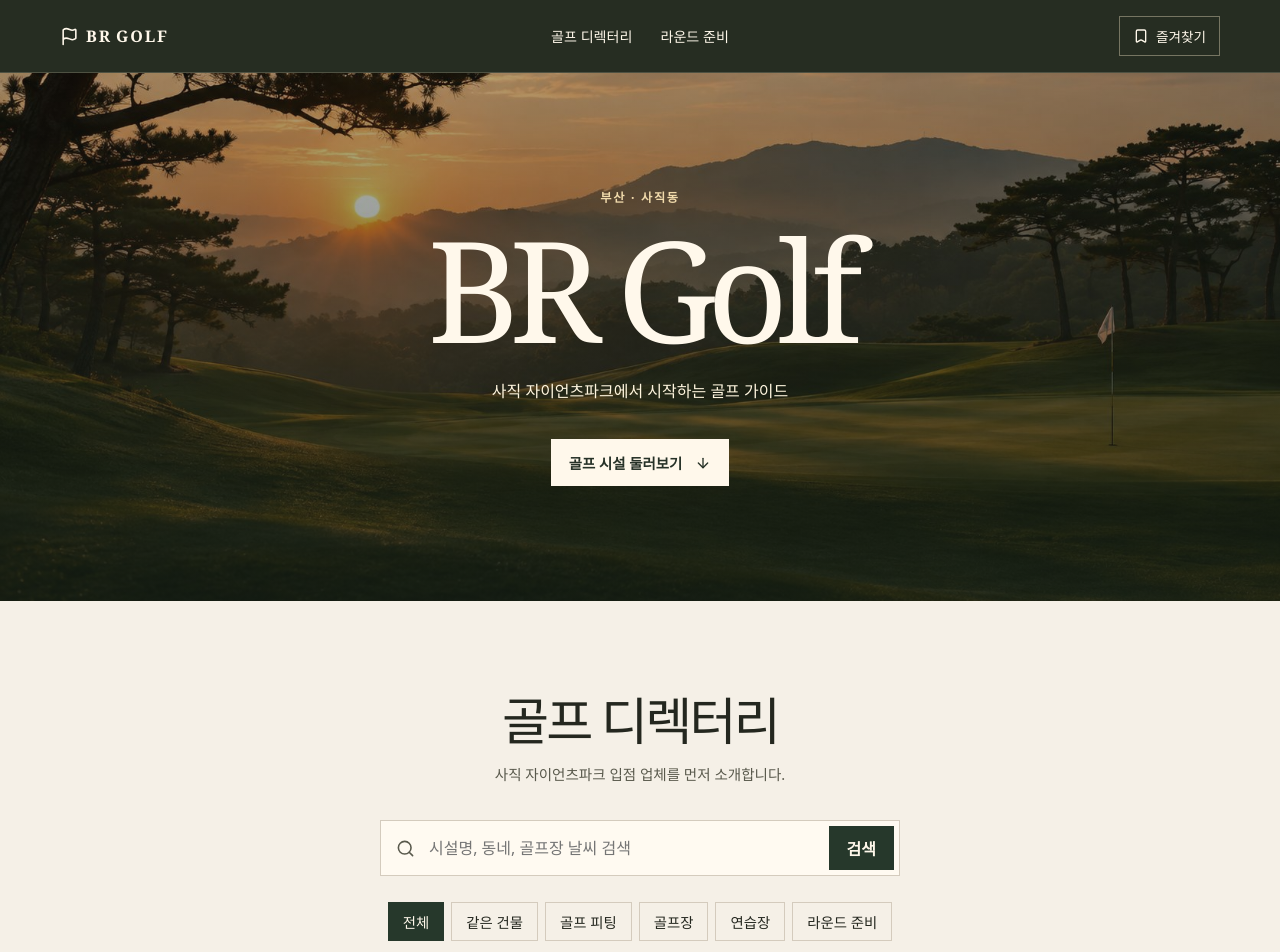
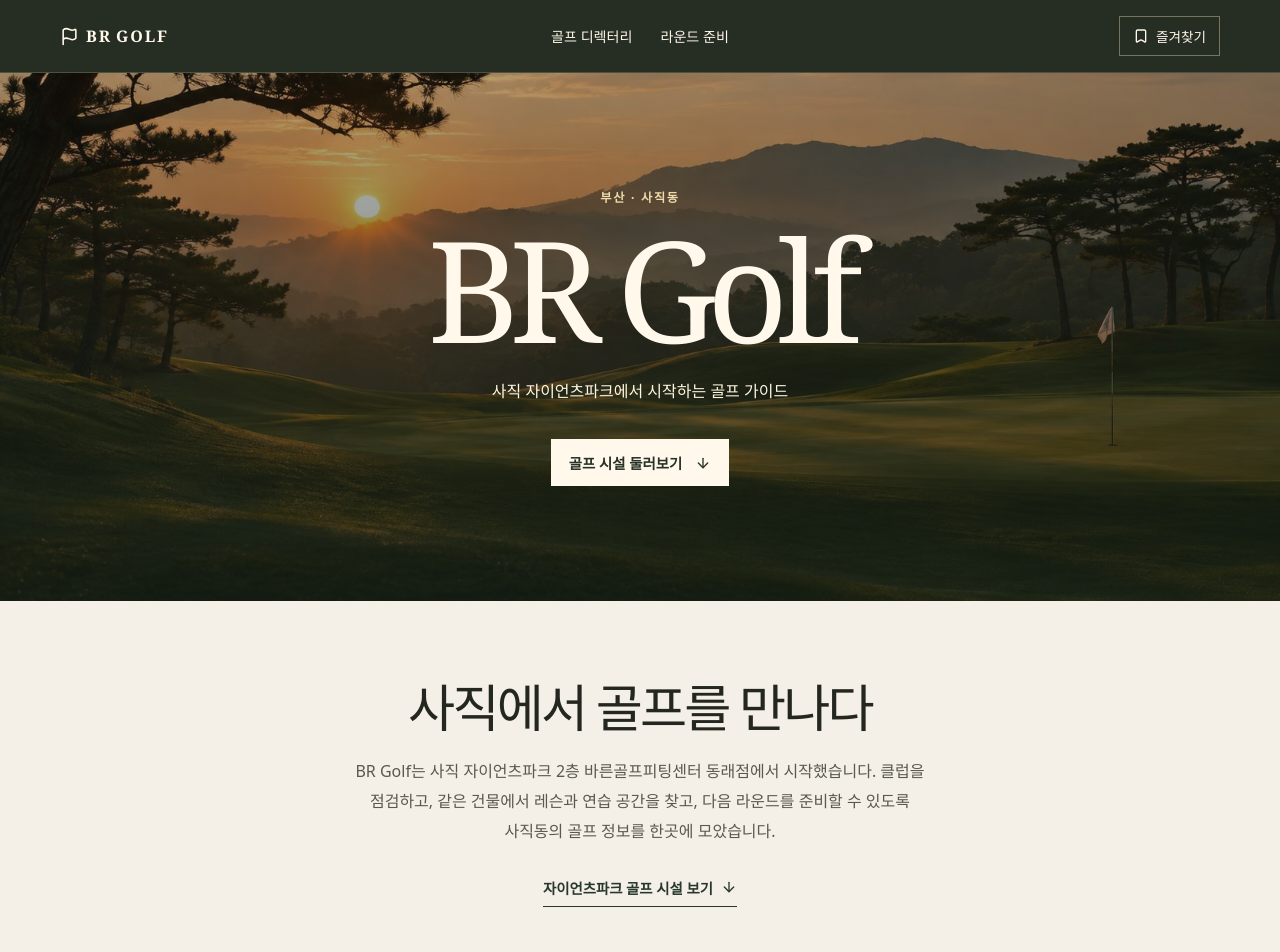
Before and after one commit to brgolf/portal, a Next.js app: page / in a window 1280 px wide. Shown: the top 952 px of the page. Built offline with nearby package versions, Linux system fonts and the light colour scheme.

Commit message:
Tell the story behind BR Golf

```diff
--- a/app/globals.css
+++ b/app/globals.css
@@ -49,6 +49,12 @@ h1 { font-size: clamp(4.25rem, 11vw, 9rem); letter-spacing: -.075em; line-height
 .hero-link { display: inline-flex; align-items: center; justify-content: center; gap: 13px; background: var(--cream); color: #263127; padding: 13px 18px; font-size: .9rem; font-weight: 700; }
 .hero-link:hover { background: #ead9b9; }
 
+.story { padding-block: clamp(44px, 6vw, 78px); text-align: center; border-bottom: 1px solid var(--line); }
+.story h2 { margin-bottom: 19px; }
+.story p { max-width: 36rem; margin: 0 auto 22px; color: var(--muted); line-height: 1.9; word-break: keep-all; }
+.story-link { display: inline-flex; align-items: center; gap: 8px; border-bottom: 1px solid currentColor; padding: 8px 0; color: var(--green); font-size: .9rem; font-weight: 700; }
+.story-link:hover { color: #795430; }
+
 .directory { padding-block: clamp(48px, 7vw, 98px); scroll-margin-top: 18px; }
 .directory-heading { text-align: center; margin-bottom: 34px; }
 h2 { font-size: clamp(1.85rem, 4vw, 3.2rem); letter-spacing: -.055em; line-height: 1.15; margin-bottom: 13px; }
--- a/app/page.js
+++ b/app/page.js
@@ -80,6 +80,17 @@ export default function Portal() {
           </div>
         </section>
 
+        <section className="story shell" aria-labelledby="story-title">
+          <h2 id="story-title">사직에서 골프를 만나다</h2>
+          <p>
+            BR Golf는 사직 자이언츠파크 2층 바른골프피팅센터 동래점에서 시작했습니다.
+            클럽을 점검하고, 같은 건물에서 레슨과 연습 공간을 찾고, 다음 라운드를 준비할 수 있도록 사직동의 골프 정보를 한곳에 모았습니다.
+          </p>
+          <a className="story-link" href="#directory" onClick={() => { setQuery(""); setCategory("같은 건물"); setSavedOnly(false); }}>
+            자이언츠파크 골프 시설 보기 <ArrowDown size={16} aria-hidden="true" />
+          </a>
+        </section>
+
         <section className="directory shell" id="directory" aria-labelledby="directory-title">
           <div className="directory-heading">
             <h2 id="directory-title">{savedOnly ? "즐겨찾기" : "골프 디렉터리"}</h2>
```
